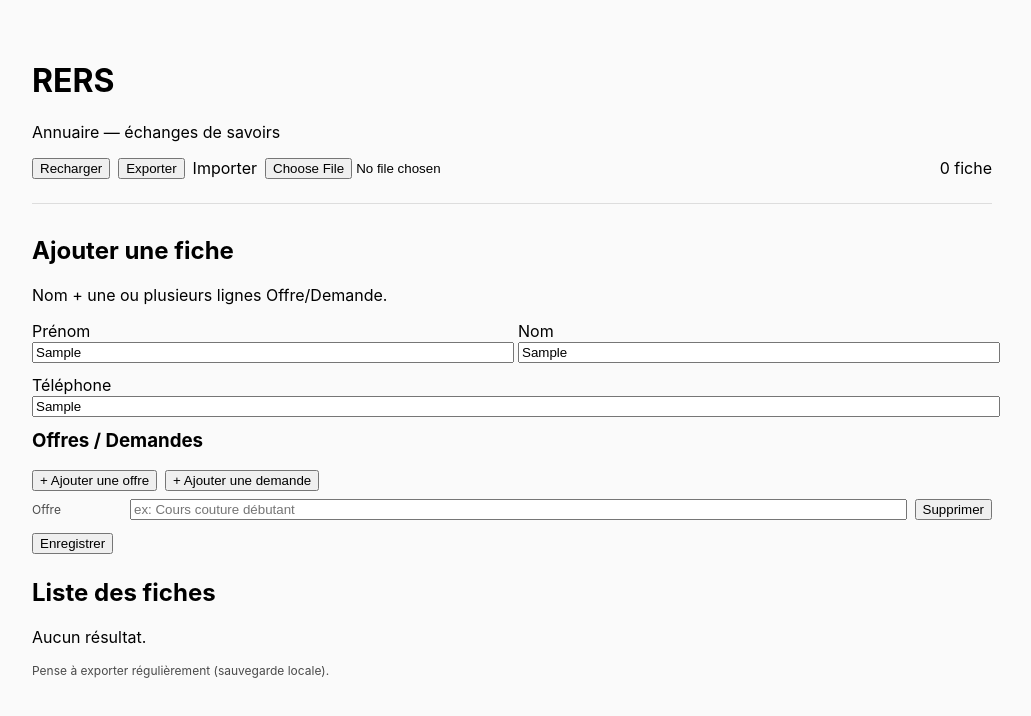
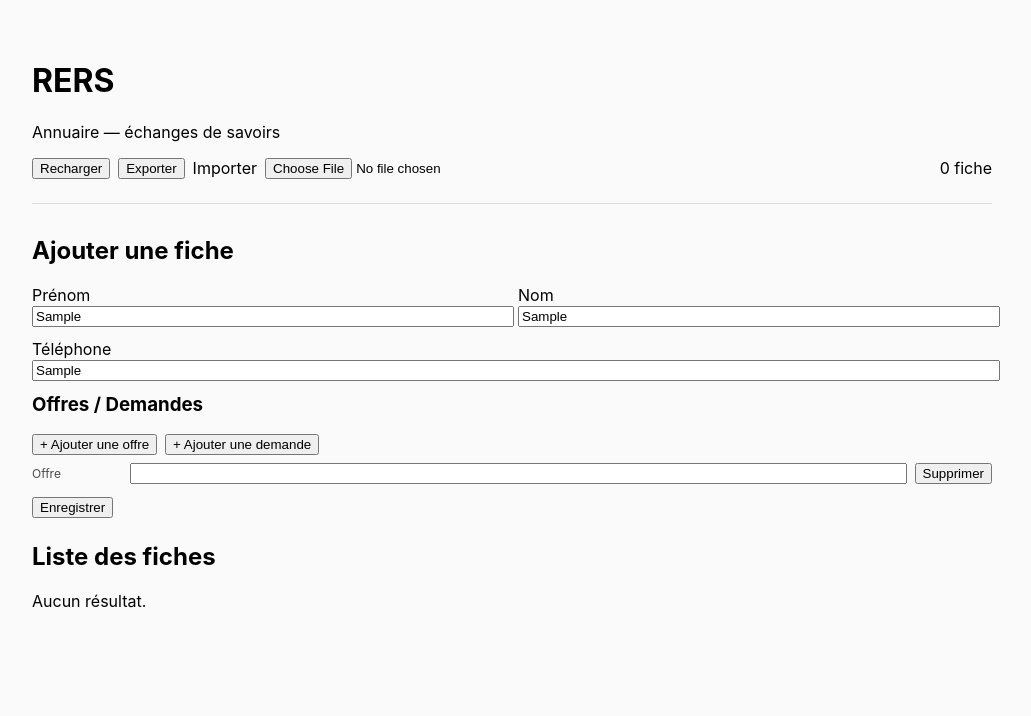
Before and after one commit to scottaajpn-netizen/rers-app, a Next.js app: page / in a window 1280 px wide. Both pictures are taken after typing "Sample", "Sample", "Sample" into the empty fields and a click on the button "+ Ajouter une offre". Shown: the top 716 px of the page, without its empty margins (128-1159 px from the left). Built offline with nearby package versions, Linux system fonts and the light colour scheme.

Commit message:
Update page.jsx

```diff
--- a/app/page.jsx
+++ b/app/page.jsx
@@ -1,5 +1,5 @@
 "use client";
-import { useEffect, useMemo, useState } from "react";
+import { useEffect, useState } from "react";
 
 const LS_KEY = "rers_fiches_v1";
 
@@ -18,22 +18,16 @@ function saveFiches(fiches) {
 export default function Home() {
   const [fiches, setFiches] = useState([]);
   const [firstName, setFirstName] = useState("");
-  const [lastName, setLastName] = useState("");
-  const [phone, setPhone] = useState("");
-  const [lines, setLines] = useState([]); // {type:'offer'|'request', text:''}
+  const [lastName, setLastName]   = useState("");
+  const [phone, setPhone]         = useState("");
+  const [lines, setLines]         = useState([]); // {type:'offer'|'request', text:''}
 
+  // --- ÉDITION ---
   const [editingId, setEditingId] = useState(null);
-  const [editData, setEditData] = useState(null); // {id, firstName,lastName,phone,offers,requests}
+  const [editData, setEditData]   = useState(null); // {id, firstName,lastName,phone,offers,requests}
 
-  // charge
-  useEffect(() => {
-    setFiches(loadFiches());
-  }, []);
+  useEffect(() => { setFiches(loadFiches()); }, []);
 
-  // derive
-  const count = fiches.length;
-
-  // helpers
   function addLine(type) {
     setLines((prev) => [...prev, { type, text: "" }]);
   }
@@ -47,45 +41,40 @@ export default function Home() {
   function removeLine(i) {
     setLines((prev) => prev.filter((_, idx) => idx !== i));
   }
-
   function resetForm() {
-    setFirstName("");
-    setLastName("");
-    setPhone("");
-    setLines([]);
+    setFirstName(""); setLastName(""); setPhone(""); setLines([]);
   }
 
   function handleCreate() {
-    const offers = lines.filter(l => l.type === "offer" && l.text.trim()).map(l => l.text.trim());
+    const offers   = lines.filter(l => l.type === "offer"   && l.text.trim()).map(l => l.text.trim());
     const requests = lines.filter(l => l.type === "request" && l.text.trim()).map(l => l.text.trim());
     if (!firstName.trim() && !lastName.trim()) return alert("Prénom ou nom requis.");
     const id = crypto.randomUUID();
     const fiche = { id, firstName:firstName.trim(), lastName:lastName.trim(), phone:phone.trim(), offers, requests, createdAt: Date.now() };
     const next = [fiche, ...fiches];
-    setFiches(next);
-    saveFiches(next);
-    resetForm();
+    setFiches(next); saveFiches(next); resetForm();
   }
 
   function handleDelete(id) {
     if (!confirm("Supprimer cette fiche ?")) return;
     const next = fiches.filter(f => f.id !== id);
-    setFiches(next);
-    saveFiches(next);
+    setFiches(next); saveFiches(next);
     if (editingId === id) { setEditingId(null); setEditData(null); }
   }
 
-  // --- Edition ---
+  // ---- ÉDITION : actions
   function startEdit(f) {
     setEditingId(f.id);
     setEditData({
       ...f,
-      offers: f.offers ?? [],
+      offers:   f.offers   ?? [],
       requests: f.requests ?? []
     });
+    // fait défiler vers l’éditeur
+    setTimeout(() => window.scrollTo({ top: document.body.scrollHeight, behavior: "smooth" }), 50);
   }
   function updateEdit(field, value) {
-    setEditData((prev) => ({ ...prev, [field]: value }));
+    setEditData(prev => ({ ...prev, [field]: value }));
   }
   function addEditItem(kind) {
     setEditData(prev => ({ ...prev, [kind]: [...(prev[kind] || []), ""] }));
@@ -105,60 +94,46 @@ export default function Home() {
     });
   }
   function cancelEdit() {
-    setEditingId(null);
-    setEditData(null);
+    setEditingId(null); setEditData(null);
   }
   function saveEdit() {
     if (!editData) return;
     const cleaned = {
       ...editData,
       firstName: (editData.firstName || "").trim(),
-      lastName: (editData.lastName || "").trim(),
-      phone: (editData.phone || "").trim(),
-      offers: (editData.offers || []).map(s => s.trim()).filter(Boolean),
-      requests: (editData.requests || []).map(s => s.trim()).filter(Boolean),
+      lastName:  (editData.lastName  || "").trim(),
+      phone:     (editData.phone     || "").trim(),
+      offers:    (editData.offers    || []).map(s => s.trim()).filter(Boolean),
+      requests:  (editData.requests  || []).map(s => s.trim()).filter(Boolean),
       updatedAt: Date.now(),
     };
     const idx = fiches.findIndex(f => f.id === editingId);
     if (idx === -1) return;
     const next = [...fiches];
     next[idx] = { ...next[idx], ...cleaned };
-    setFiches(next);
-    saveFiches(next);
-    cancelEdit();
+    setFiches(next); saveFiches(next); cancelEdit();
   }
 
-  // export / import / reload
   function exportJSON() {
     const blob = new Blob([JSON.stringify(fiches, null, 2)], { type: "application/json" });
     const url = URL.createObjectURL(blob);
     const a = document.createElement("a");
-    a.href = url;
-    a.download = `rers_fiches_${new Date().toISOString().slice(0,10)}.json`;
-    a.click();
+    a.href = url; a.download = `rers_fiches_${new Date().toISOString().slice(0,10)}.json`; a.click();
     URL.revokeObjectURL(url);
   }
-  function reloadFromStorage() {
-    setFiches(loadFiches());
-  }
-  function handleImport(e) {
-    const file = e.target.files?.[0];
-    if (!file) return;
+  function importJSON(e) {
+    const file = e.target.files?.[0]; if (!file) return;
     const reader = new FileReader();
     reader.onload = () => {
       try {
         const parsed = JSON.parse(reader.result);
         if (!Array.isArray(parsed)) throw new Error("format inattendu");
-        saveFiches(parsed);
-        setFiches(parsed);
-        alert("Import réussi ✅");
-      } catch (err) {
-        alert("Import invalide : " + err.message);
-      }
+        saveFiches(parsed); setFiches(parsed); alert("Import réussi ✅");
+      } catch (err) { alert("Import invalide : " + err.message); }
     };
-    reader.readAsText(file);
-    e.target.value = ""; // reset input
+    reader.readAsText(file); e.target.value = "";
   }
+  function reloadLocal() { setFiches(loadFiches()); }
 
   return (
     <main style={{ maxWidth: 960, margin: "24px auto", padding: 16 }}>
@@ -166,19 +141,18 @@ export default function Home() {
       <p>Annuaire — échanges de savoirs</p>
 
       <div style={{ display: "flex", gap: 8, alignItems: "center", margin: "8px 0 24px" }}>
-        <button onClick={reloadFromStorage}>Recharger</button>
+        <button onClick={reloadLocal}>Recharger</button>
         <button onClick={exportJSON}>Exporter</button>
         <label style={{ display:"inline-flex", alignItems:"center", gap:8 }}>
           <span>Importer</span>
-          <input type="file" accept="application/json" onChange={handleImport} />
+          <input type="file" accept="application/json" onChange={importJSON} />
         </label>
-        <span style={{ marginLeft: "auto" }}>{count} fiche{count>1?"s":""}</span>
+        <span style={{ marginLeft: "auto" }}>{fiches.length} fiche{fiches.length>1?"s":""}</span>
       </div>
 
+      {/* Création */}
       <section style={{ borderTop: "1px solid #ddd", paddingTop: 12, marginTop: 12 }}>
         <h2>Ajouter une fiche</h2>
-        <p>Nom + une ou plusieurs lignes Offre/Demande.</p>
-
         <div style={{ display: "grid", gridTemplateColumns: "1fr 1fr", gap: 12 }}>
           <div>
             <label>Prénom</label>
@@ -188,7 +162,7 @@ export default function Home() {
             <label>Nom</label>
             <input value={lastName} onChange={e=>setLastName(e.target.value)} style={{ width:"100%" }} />
           </div>
-          <div style={{ gridColumn: "1 / span 2" }}>
+          <div style={{ gridColumn:"1 / span 2" }}>
             <label>Téléphone</label>
             <input value={phone} onChange={e=>setPhone(e.target.value)} style={{ width:"100%" }} />
           </div>
@@ -199,17 +173,11 @@ export default function Home() {
           <button type="button" onClick={() => addLine("offer")}>+ Ajouter une offre</button>
           <button type="button" onClick={() => addLine("request")}>+ Ajouter une demande</button>
         </div>
-
         {lines.map((l, i) => (
           <div key={i} style={{ display:"flex", gap:8, alignItems:"center", marginBottom:6 }}>
-            <span style={{ minWidth: 90, fontSize: 12, opacity: .7 }}>{l.type === "offer" ? "Offre" : "Demande"}</span>
-            <input
-              value={l.text}
-              onChange={(e)=>updateLine(i, e.target.value)}
-              style={{ flex: 1 }}
-              placeholder={l.type === "offer" ? "ex: Cours couture débutant" : "ex: Aide CV" }
-            />
-            <button type="button" onClick={() => removeLine(i)}>Supprimer</button>
+            <span style={{ minWidth: 90, fontSize: 12, opacity:.7 }}>{l.type === "offer" ? "Offre" : "Demande"}</span>
+            <input value={l.text} onChange={(e)=>updateLine(i, e.target.value)} style={{ flex:1 }} />
+            <button type="button" onClick={()=>removeLine(i)}>Supprimer</button>
           </div>
         ))}
 
@@ -218,12 +186,13 @@ export default function Home() {
         </div>
       </section>
 
+      {/* Liste */}
       <section style={{ marginTop: 24 }}>
         <h2>Liste des fiches</h2>
         {fiches.length === 0 ? (
           <p>Aucun résultat.</p>
         ) : (
-          <table style={{ width: "100%", borderCollapse: "collapse" }}>
+          <table style={{ width:"100%", borderCollapse:"collapse" }}>
             <thead>
               <tr>
                 <th style={{ textAlign:"left", borderBottom:"1px solid #eee", padding:"6px 0" }}>Nom</th>
@@ -234,30 +203,28 @@ export default function Home() {
               </tr>
             </thead>
             <tbody>
-              {fiches.map((f) => (
+              {fiches.map(f => (
                 <tr key={f.id}>
                   <td style={{ padding:"8px 0" }}>{f.firstName} {f.lastName}</td>
                   <td style={{ padding:"8px 0" }}>{f.phone}</td>
                   <td style={{ padding:"8px 0" }}>{(f.offers||[]).join(", ")}</td>
                   <td style={{ padding:"8px 0" }}>{(f.requests||[]).join(", ")}</td>
                   <td style={{ padding:"8px 0", whiteSpace:"nowrap" }}>
-                    <button onClick={() => startEdit(f)}>Éditer</button>{" "}
-                    <button onClick={() => handleDelete(f.id)}>Supprimer</button>
+                    <button onClick={()=>startEdit(f)}>Éditer</button>{" "}
+                    <button onClick={()=>handleDelete(f.id)}>Supprimer</button>
                   </td>
                 </tr>
               ))}
             </tbody>
           </table>
         )}
-        <p style={{ marginTop: 8, fontSize: 12, opacity: .7 }}>
-          Pense à exporter régulièrement (sauvegarde locale).
-        </p>
       </section>
 
-      {/* ÉDITEUR : panneau simple en dessous (sans modal) */}
+      {/* Éditeur */}
       {editingId && editData && (
         <section style={{ marginTop: 32, borderTop:"1px solid #ddd", paddingTop: 16 }}>
           <h2>Modifier la fiche</h2>
+
           <div style={{ display:"grid", gridTemplateColumns:"1fr 1fr", gap: 12 }}>
             <div>
               <label>Prénom</label>
```
